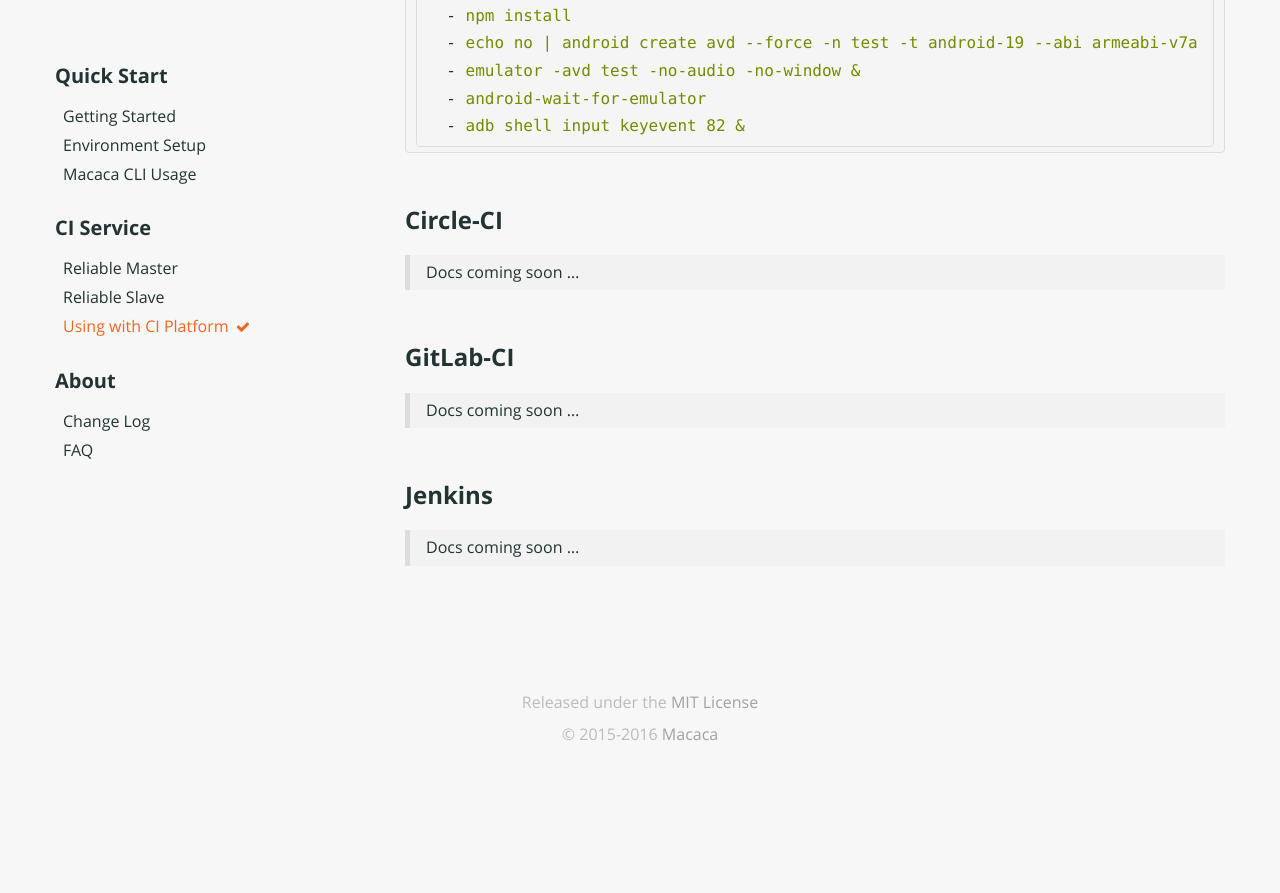
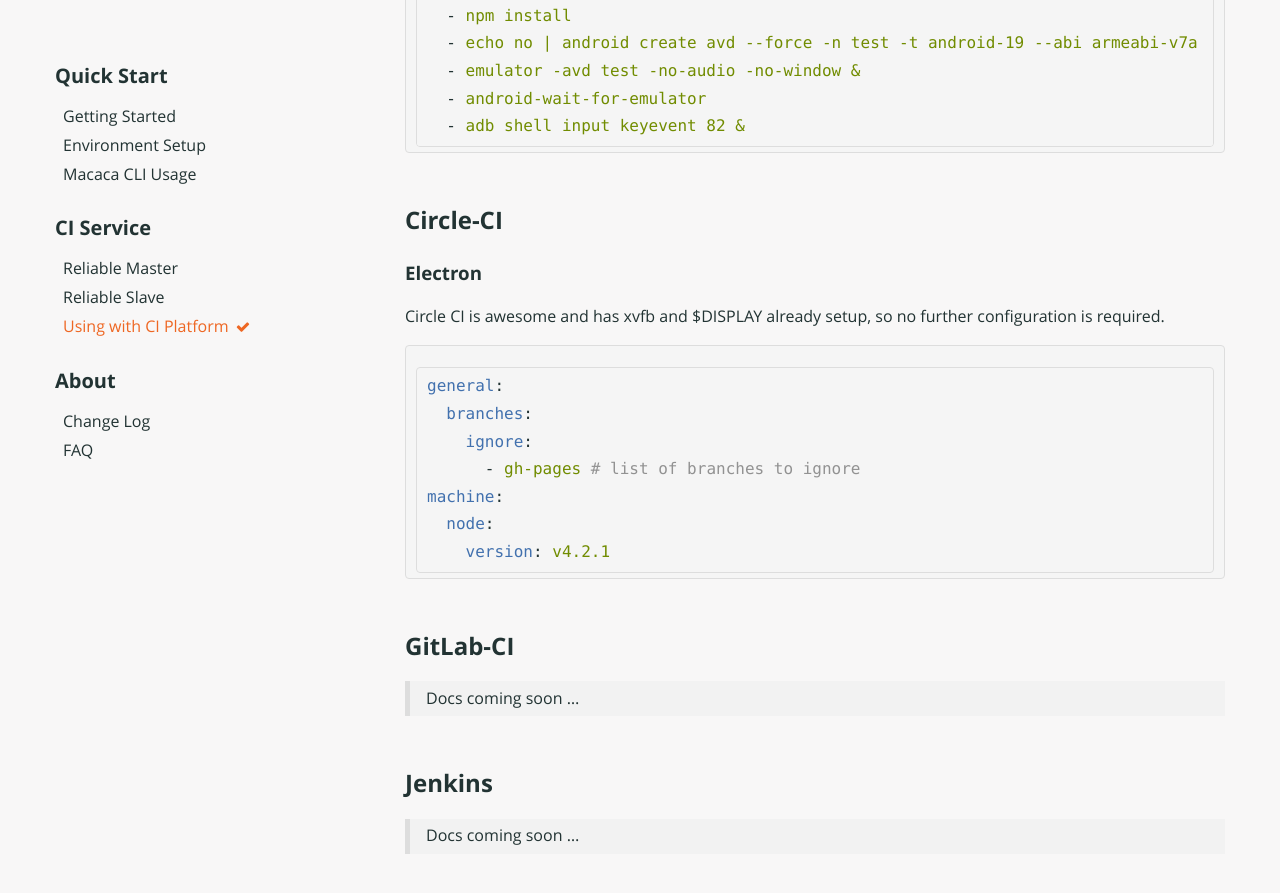
Before and after one commit to sencho/macacajs.github.io, a Jekyll site: the page built from _docs/using-with-ci.md, in a window 1280 px wide and 900 px high, scrolled down 2157 px. Shown: the top 893 px of the window. Built offline with Jekyll 4.4.1, drawn with Linux system fonts in a browser that asks for light colours; before the commit the page ends 2927 px from its top, so only the background shows below that.

Commit message:
add circle ci electron

````diff
--- a/_docs/using-with-ci.md
+++ b/_docs/using-with-ci.md
@@ -92,7 +92,19 @@
 
 ## Circle-CI
 
-> Docs coming soon ...
+### Electron
+
+Circle CI is awesome and has xvfb and $DISPLAY already setup, so no further configuration is required.
+
+```yml
+general:
+  branches:
+    ignore:
+      - gh-pages # list of branches to ignore
+machine:
+  node:
+    version: v4.2.1
+```
 
 ## GitLab-CI
 
````
